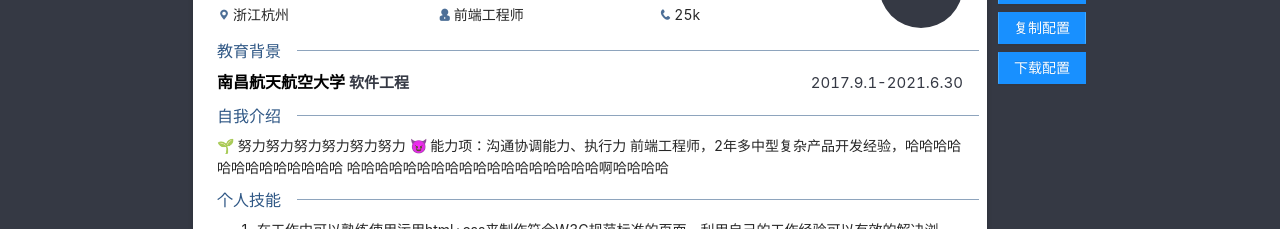
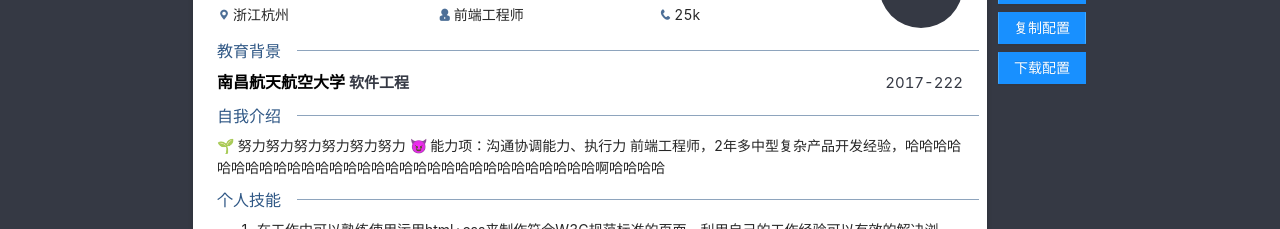
Before and after one commit to pgl-g/supr_resume, a React app: page / in a window 1280 px wide. Shown: the part 144-373 px from the top of the page. Built offline with nearby package versions, Linux system fonts and the light colour scheme.

Commit message:
feat: 动态数据配置加载

```diff
--- a/src/components/resume/template1/index.tsx
+++ b/src/components/resume/template1/index.tsx
@@ -78,14 +78,28 @@ const Template1 = ({ config }: any) => {
 
             <div className='section-body'>
               <div className='education-item'>
-                <div className='university'>
-                  <div className='name'>
-                    <b>南昌航天航空大学</b>
-                    <span>软件工程</span>
-                  </div>
+                {
+                  educationList?.length ? educationList.map((item: any, index: number) => (
+                    <div className='university' key={index}>
+                      <div className='name'>
+                        <b>{item.school}</b>
+                        <span>{item.major}</span>
+                      </div>
 
-                  <span className='graduation-time'>2017.9.1-2021.6.30</span>
-                </div>
+                      <span className='graduation-time'>{item.edu_time}</span>
+                    </div>
+                  )) : (
+                    <div className='university'>
+                      <div className='name'>
+                        <b>{educationList?.school}</b>
+                        <span>{educationList?.major}</span>
+                      </div>
+
+                      <span className='graduation-time'>{educationList?.edu_time}</span>
+                    </div>
+                  )
+                }
+
               </div>
             </div>
           </div>
@@ -98,9 +112,7 @@ const Template1 = ({ config }: any) => {
             </div>
             <div className='section-body'>
               <p className='introduce-myself'>
-                🌱 努力努力努力努力努力努力 😈 能力项：沟通协调能力、执行力
-                前端工程师，2年多中型复杂产品开发经验，哈哈哈哈哈哈哈哈哈哈哈哈哈
-                哈哈哈哈哈哈哈哈哈哈哈哈哈哈哈哈哈哈啊哈哈哈哈
+                {aboutme?.aboutme_desc}
               </p>
             </div>
           </div>
--- a/src/datas/resume.tsx
+++ b/src/datas/resume.tsx
@@ -24,7 +24,7 @@ export const RESUME_INFO: ResumeConfig = {
   },
   // 自我介绍
   aboutme: {
-    aboutme_desc: 'xxasxasxasxasxxxxxxxxxxxxasxjnajsxakjbxkjabjkxabsjxbaksbjxaksjx'
+    aboutme_desc: '🌱 努力努力努力努力努力努力 😈 能力项：沟通协调能力、执行力 前端工程师，2年多中型复杂产品开发经验，哈哈哈哈哈哈哈哈哈哈哈哈哈哈哈哈哈哈哈哈哈哈哈哈哈哈哈哈哈哈哈啊哈哈哈哈'
   },
   // 更多信息
   awardList: [
--- a/src/helpers/contant.tsx
+++ b/src/helpers/contant.tsx
@@ -131,7 +131,7 @@ export const CONFIG_MOUDLE = () => {
     aboutme: [
       {
         type: 'textarea',
-        attributeId: 'aboutme_area',
+        attributeId: 'aboutme_desc',
         cfg: { autoSize: { minRows: 4 }, showCount: true },
       }
     ],
```
